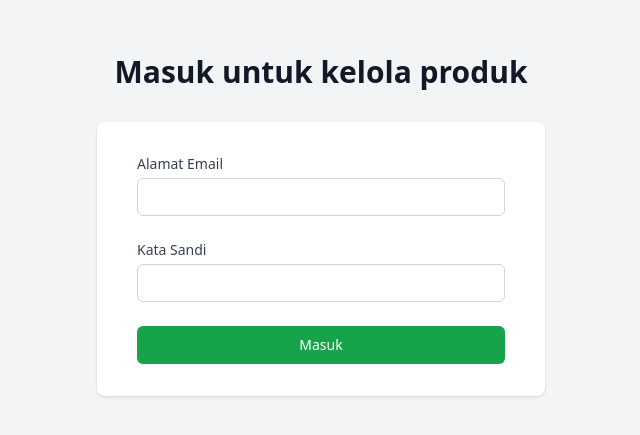
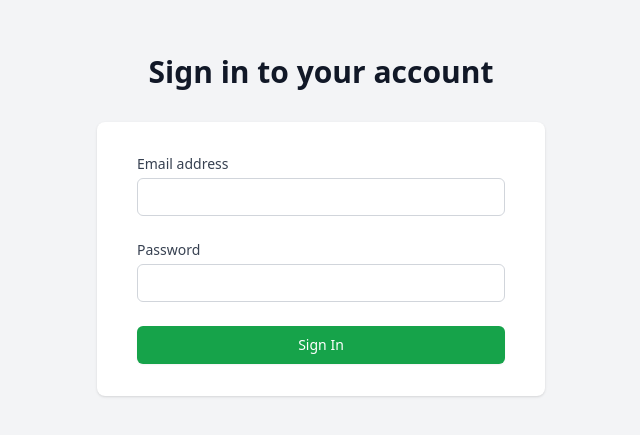
Before and after one commit to imamsutono/react-crud, a Next.js app: page /login in a window 1280 px wide. Shown: the part 187-622 px from the top of the page, without its empty margins (319-959 px from the left). Built offline with nearby package versions, Linux system fonts and the light colour scheme.

Commit message:
translate to english

```diff
--- a/pages/login.js
+++ b/pages/login.js
@@ -18,7 +18,7 @@ const LoginPage = () => {
 
       <div className="sm:mx-auto sm:w-full sm:max-w-md">
         <h2 className="mt-6 text-center text-3xl font-extrabold text-gray-900">
-          Masuk untuk kelola produk
+          Sign in to your account
         </h2>
       </div>
 
@@ -27,7 +27,7 @@ const LoginPage = () => {
           <form className="space-y-6" onSubmit={handleSubmit}>
             <div>
               <label htmlFor="email" className="block text-sm font-medium text-gray-700">
-                Alamat Email
+                Email address
               </label>
               <div className="mt-1">
                 <input
@@ -45,7 +45,7 @@ const LoginPage = () => {
 
             <div>
               <label htmlFor="email" className="block text-sm font-medium text-gray-700">
-                Kata Sandi
+                Password
               </label>
               <div className="mt-1">
                 <input
@@ -66,7 +66,7 @@ const LoginPage = () => {
                 type="submit"
                 className="w-full flex justify-center py-2 px-4 border border-transparent rounded-md shadow-sm text-sm font-medium text-white bg-green-600 hover:bg-green-700 focus:outline-none focus:ring-2 focus:ring-offset-2 focus:ring-green-500"
               >
-                Masuk
+                Sign In
               </button>
             </div>
           </form>
```
